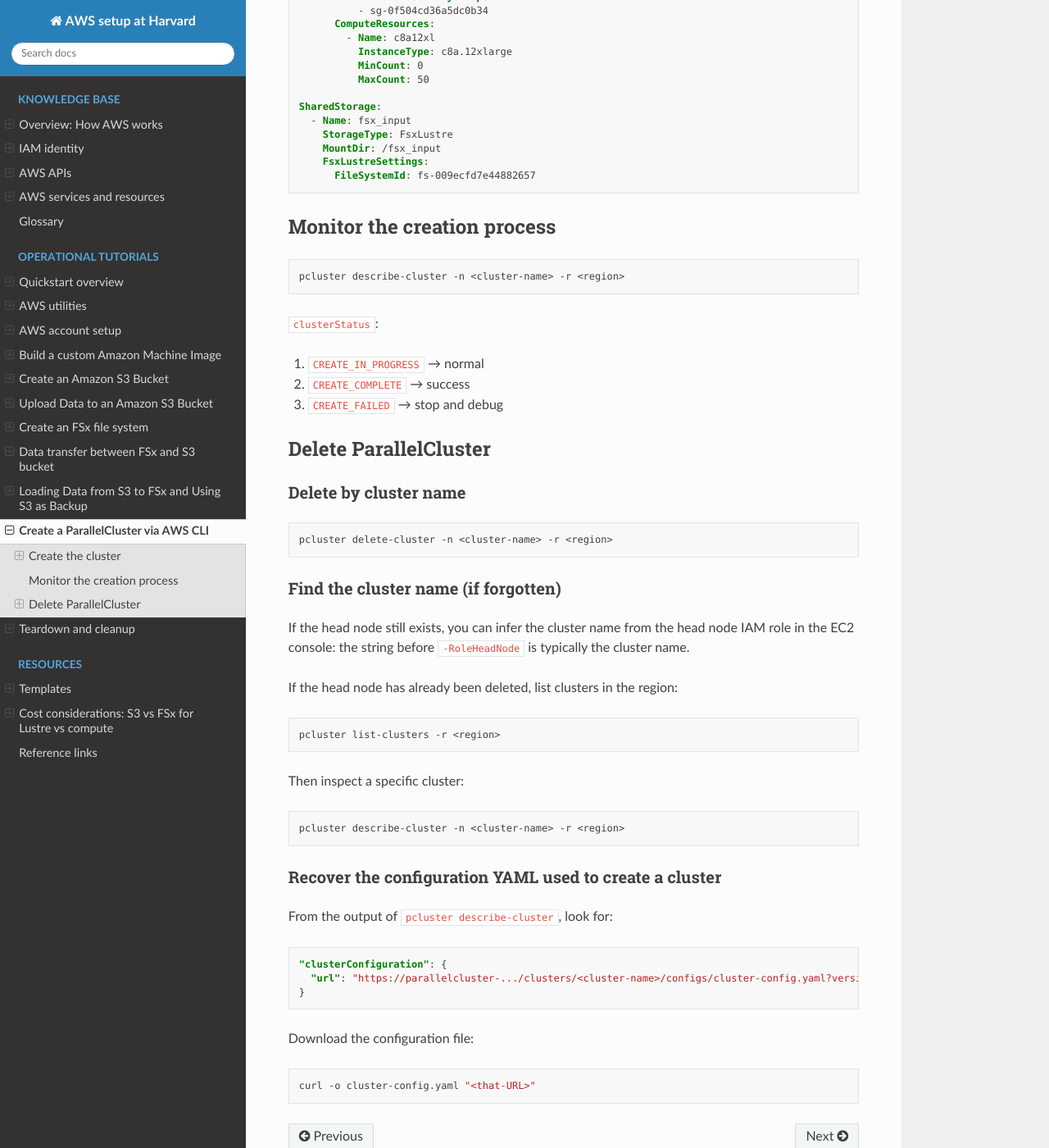
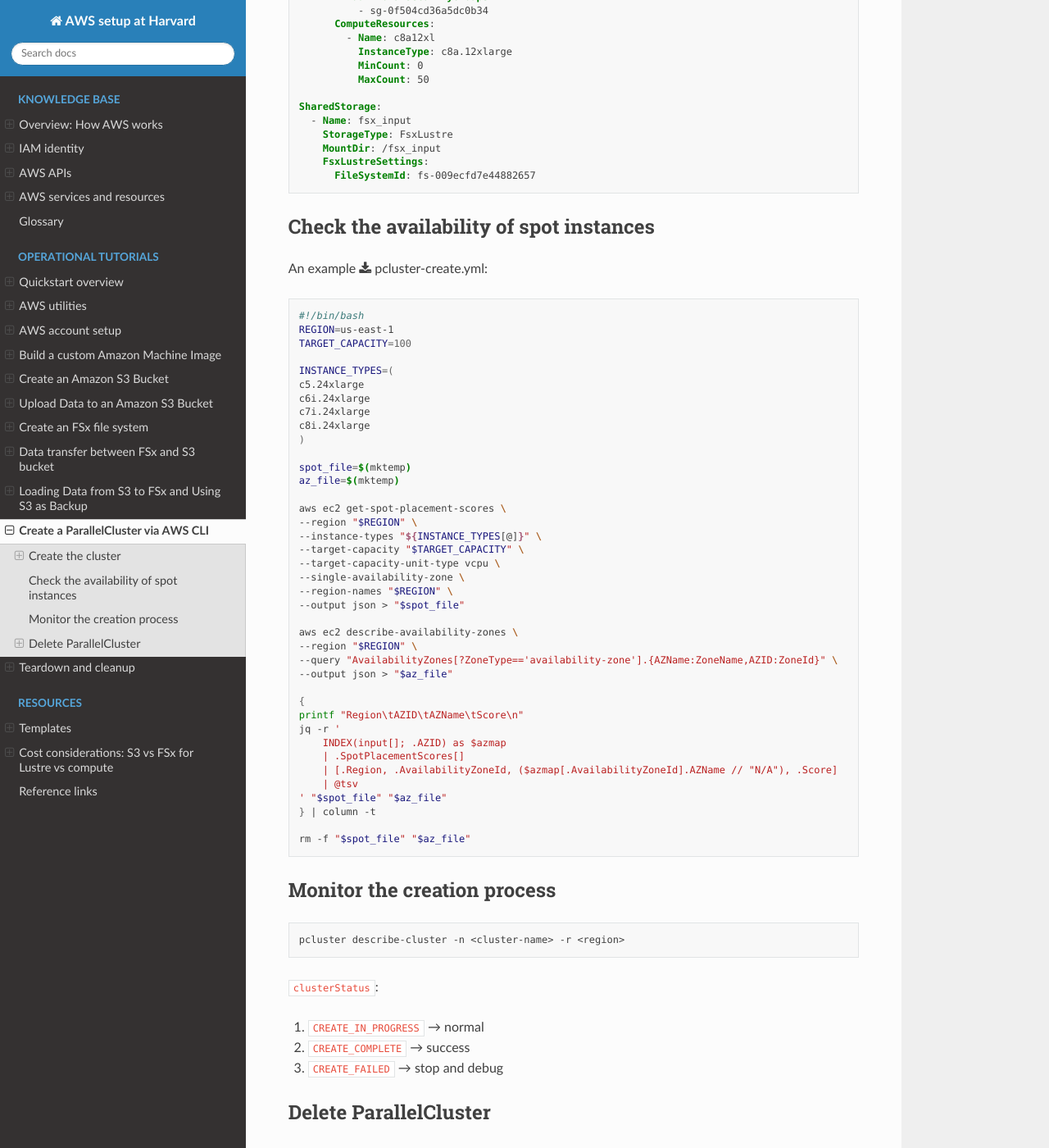
Before and after one commit to 1Dandan/learning-aws, a Sphinx documentation site: the page built from docs/source/operational-tutorials/pcluster-create.rst, in a window 1280 px wide and 1400 px high, scrolled down 1671 px. Shown: the whole window at 82% size. Built offline with Sphinx 7.4.7 and the Read the Docs theme 3.1.0, drawn with Linux system fonts in a browser that asks for light colours.

Commit message:
Add checking scores for AZs

```diff
--- a/docs/source/operational-tutorials/pcluster-create.rst
+++ b/docs/source/operational-tutorials/pcluster-create.rst
@@ -106,6 +106,54 @@ An example :download:`pcluster-create.yml <../configs/pcluster-create.yml>`:
        FsxLustreSettings:
          FileSystemId: fs-009ecfd7e44882657
 
+Check the availability of spot instances
+-------------------------------------------
+
+An example :download:`pcluster-create.yml <../scripts/check-AZ-scores.sh>`:
+
+.. code-block:: bash
+
+    #!/bin/bash
+    REGION=us-east-1
+    TARGET_CAPACITY=100
+
+    INSTANCE_TYPES=(
+    c5.24xlarge
+    c6i.24xlarge
+    c7i.24xlarge
+    c8i.24xlarge
+    )
+
+    spot_file=$(mktemp)
+    az_file=$(mktemp)
+
+    aws ec2 get-spot-placement-scores \
+    --region "$REGION" \
+    --instance-types "${INSTANCE_TYPES[@]}" \
+    --target-capacity "$TARGET_CAPACITY" \
+    --target-capacity-unit-type vcpu \
+    --single-availability-zone \
+    --region-names "$REGION" \
+    --output json > "$spot_file"
+
+    aws ec2 describe-availability-zones \
+    --region "$REGION" \
+    --query "AvailabilityZones[?ZoneType=='availability-zone'].{AZName:ZoneName,AZID:ZoneId}" \
+    --output json > "$az_file"
+
+    {
+    printf "Region\tAZID\tAZName\tScore\n"
+    jq -r '
+        INDEX(input[]; .AZID) as $azmap
+        | .SpotPlacementScores[]
+        | [.Region, .AvailabilityZoneId, ($azmap[.AvailabilityZoneId].AZName // "N/A"), .Score]
+        | @tsv
+    ' "$spot_file" "$az_file"
+    } | column -t
+
+    rm -f "$spot_file" "$az_file"
+
+
 Monitor the creation process
 ----------------------------
 
```
Also changed, not shown: 1 other file.
